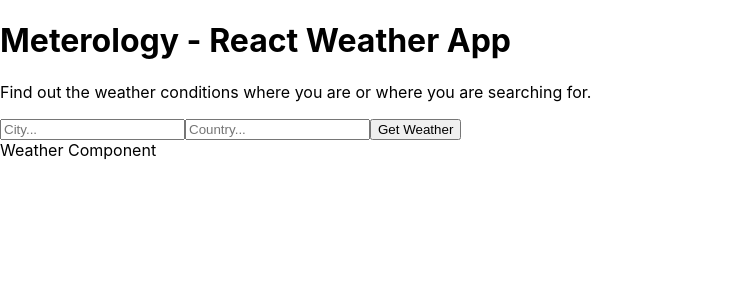
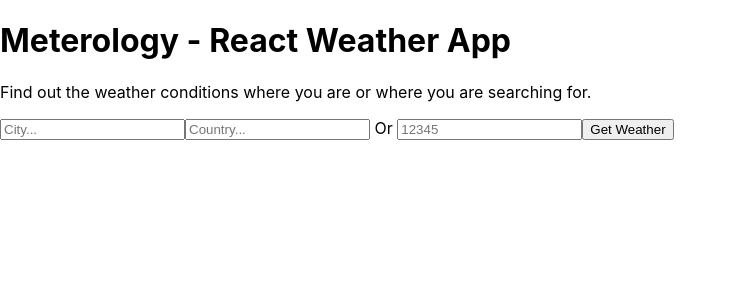
Before and after one commit to Nerajno/Meterology, a React (Create React App) app: page / in a window 1280 px wide. Shown: the top 300 px of the page, without its empty margins (0-737 px from the left). Built offline with nearby package versions, Linux system fonts and the light colour scheme.

Commit message:
fix api integration 1/2

```diff
--- a/src/App.js
+++ b/src/App.js
@@ -4,28 +4,61 @@
 import Weather from "./Components/Weather"
 
 class App extends React.Component {
+    state = {
+      city : undefined,
+      country: undefined,
+      temperature: undefined,
+      humidity: undefined,
+      description: undefined,
+      icon: undefined,
+      error: undefined
+    }
 
     getWeather = async (e) => {
       e.preventDefault();
 
       const city = e.target.elements.city.value;
       const country = e.target.elements.country.value;
+      //const zipcode = e.target.elements.zipcode.value;
 
       const Api_Key ='0e9298136c7c17273ccec159a274dc0f';
       // const cors_api_host = 'https://cors-anywhere.herokuapp.com/https://api.darksky.net/forecast/f8cbf1d9409a55b2a68c52e994d8777e/37.8267,-122.4233';
       const cors_api_host = `http://api.openweathermap.org/data/2.5/weather?q=${city},${country}&appid=${Api_Key}`;
 
+      // const cors_api_host2 = `http://samples.openweathermap.org/data/2.5/weather?zip=${zipcode},us&appid=${Api_Key}`;
+      // => Use a function with a switch statement to check if which part of the form is used
+
       const api_call = await fetch(`${cors_api_host}`);
       const data = await api_call.json();
+      if(city === true && country === true){
+      console.log(data);
+      this.setState({
+      city : data.name,
+      country: data.sys.country,
+      temperature: data.main.temp,
+      humidity: data.main.humidity,
+      description: data.weather[0].description, // data.weather[0].main
+      icon: data.weather[0].icon,
+      error: undefined
+      });
+    }
+  }
 
-     console.log(data);
-    }
+
   render(){
     return(
       <div>
         <Titles/>
         <Form getWeather={this.getWeather}/>
-        <Weather/>
+        <Weather
+          city={this.state.city}
+          country={this.state.country}
+          temperature={this.state.temperature}
+          humidity={this.state.humidity}
+          description={this.state.description} // data.weather[0].main
+          icon={this.state.icon}
+          error={this.state.error}
+        />
         </div>
     );
   }
--- a/src/Components/Form.js
+++ b/src/Components/Form.js
@@ -6,6 +6,8 @@
             <form onSubmit={this.props.getWeather }>
                 <input text="text" name="city" placeholder="City..." />
                 <input text="text" name="country" placeholder="Country..." />
+                <text> Or </text>
+                <input text="number" name="zipcode" placeholder="12345"></input>
                 <button>Get Weather</button>
             </form>
         );
--- a/src/Components/Weather.js
+++ b/src/Components/Weather.js
@@ -3,7 +3,14 @@
 class Weather extends React.Component {
     render() {
         return (
-            <div>Weather Component</div>
+            <div>
+                {this.props.city && this.props.country && <p>Location: {this.props.city}, {this.props.country}</p>}
+                { this.props.temperature && <p>Temperature: {this.props.temperature}</p>}
+                {this.props.humidity && <p> Humidity: {this.props.humidity}</p>}
+                {this.props.description && <p>Conditions: {this.props.description}</p>}
+                {/* {this.props.icon}
+                {this.props.error} */}
+            </div>
         );
     }
 };
```
Also changed, not shown: 1 other file (tests, documents, lock files or other folders).
